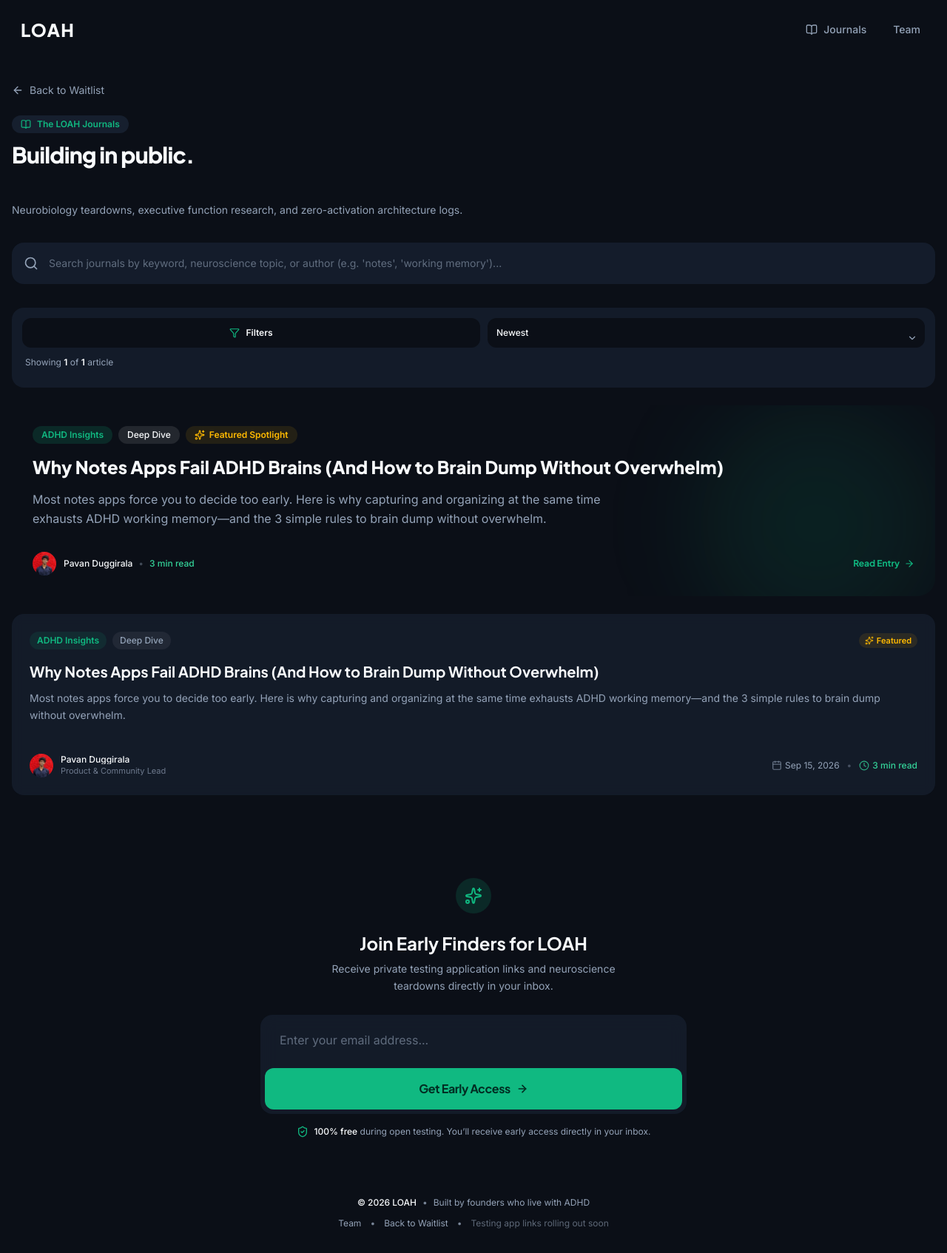
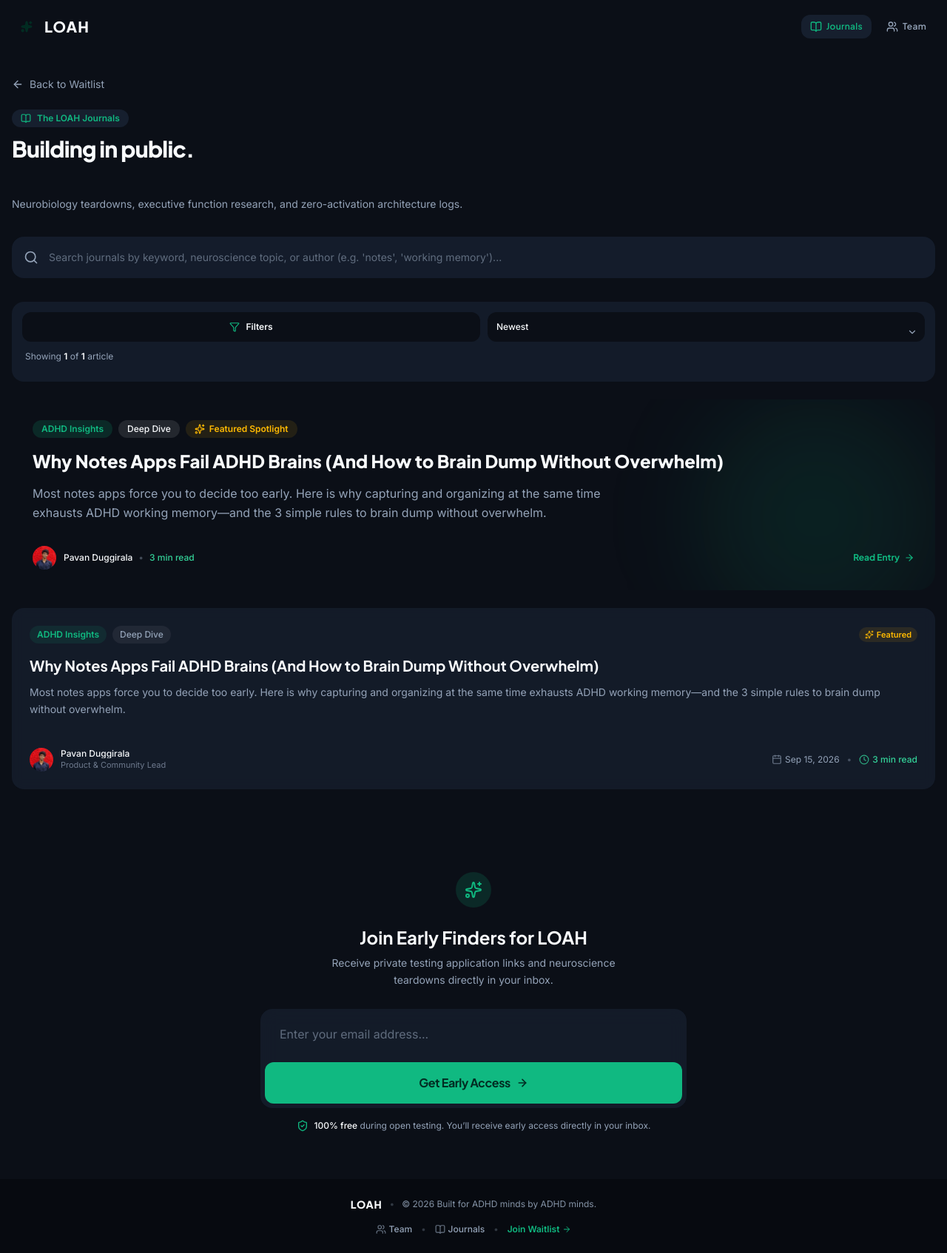
Before and after one commit to HarshaJyos/LOAH_WAITLIST, a Next.js app: page /journal in a window 1280 px wide. Shown: the whole page at 74% size. Built offline with nearby package versions, Linux system fonts and the light colour scheme.

Commit message:
feat: add Team icon to Header, harmonize golden ratio typography & responsive spacing in Header and Footer

```diff
--- a/components/Footer.tsx
+++ b/components/Footer.tsx
@@ -1,47 +1,65 @@
 "use client";
 
+import React from "react";
 import Link from "next/link";
 import { usePathname } from "next/navigation";
+import { Users, BookOpen, Sparkles, ArrowRight } from "lucide-react";
 
 export function Footer() {
   const pathname = usePathname();
   const isHome = pathname === "/";
 
   return (
-    <footer className="w-full py-4 sm:py-5 px-6 sm:px-10 flex flex-col sm:flex-row items-center justify-between text-xs text-[#94A3B8]/80 border-t border-white/[0.04] z-10 gap-3">
-      {/* Left Branding / ADHD Mission Note */}
-      <div className="flex flex-wrap items-center justify-center sm:justify-start gap-2">
-        <span className="font-medium text-[#F8FAFC]">© {new Date().getFullYear()} LOAH</span>
-        <span>•</span>
-        <span className="text-[#94A3B8]">Built by founders who live with ADHD</span>
+    <footer className="w-full border-t border-white/[0.06] bg-[#070A10]/90 backdrop-blur-md z-10 relative">
+      <div className="max-w-7xl mx-auto py-6 sm:py-8 px-4 sm:px-8 lg:px-12 flex flex-col sm:flex-row items-center justify-between text-xs text-[#94A3B8] gap-4">
+        {/* Left Branding & Mission Note */}
+        <div className="flex flex-wrap items-center justify-center sm:justify-start gap-2.5 text-center sm:text-left">
+          <Link href="/" className="font-heading font-extrabold text-sm text-[#F8FAFC] tracking-wider hover:text-[#10B981] transition-colors">
+            LOAH
+          </Link>
+          <span className="opacity-30">•</span>
+          <span className="font-body text-[#94A3B8]/90">
+            © {new Date().getFullYear()} Built for ADHD minds by ADHD minds.
+          </span>
         </div>
 
         {/* Right Navigation & Status */}
-      <div className="flex flex-wrap items-center justify-center sm:justify-end gap-3 sm:gap-4 text-xs">
+        <div className="flex flex-wrap items-center justify-center sm:justify-end gap-3 sm:gap-5 text-xs font-medium">
           <Link
             href="/team"
-          className="hover:text-[#F8FAFC] text-[#94A3B8] transition-colors underline-offset-4 hover:underline"
+            className="hover:text-[#10B981] text-[#94A3B8] transition-colors underline-offset-4 hover:underline inline-flex items-center gap-1"
           >
-          Team
+            <Users className="w-3.5 h-3.5 opacity-70" />
+            <span>Team</span>
           </Link>
-        <span>•</span>
-        {isHome ? (
+
+          <span className="opacity-30">•</span>
+
           <Link
             href="/journal"
-            className="hover:text-[#F8FAFC] text-[#94A3B8] transition-colors underline-offset-4 hover:underline"
+            className="hover:text-[#10B981] text-[#94A3B8] transition-colors underline-offset-4 hover:underline inline-flex items-center gap-1"
           >
-            Read Our Journals
+            <BookOpen className="w-3.5 h-3.5 opacity-70" />
+            <span>Journals</span>
           </Link>
+
+          <span className="opacity-30">•</span>
+
+          {isHome ? (
+            <span className="text-[#34D399] font-medium inline-flex items-center gap-1.5">
+              <span className="w-1.5 h-1.5 rounded-full bg-[#10B981] animate-pulse" />
+              <span>Private Beta In Progress</span>
+            </span>
           ) : (
             <Link
               href="/"
-            className="hover:text-[#F8FAFC] text-[#94A3B8] transition-colors underline-offset-4 hover:underline"
+              className="text-[#10B981] hover:underline font-semibold inline-flex items-center gap-1"
             >
-            Back to Waitlist
+              <span>Join Waitlist</span>
+              <ArrowRight className="w-3 h-3" />
             </Link>
           )}
-        <span>•</span>
-        <span className="text-[#94A3B8]/60">Testing app links rolling out soon</span>
+        </div>
       </div>
     </footer>
   );
--- a/components/Header.tsx
+++ b/components/Header.tsx
@@ -1,47 +1,79 @@
 "use client";
 
+import React from "react";
 import Link from "next/link";
-import { Sparkles, BookOpen } from "lucide-react";
+import { usePathname } from "next/navigation";
+import { BookOpen, Users, Sparkles } from "lucide-react";
+import { cn } from "@/lib/utils";
 
 export function Header() {
+  const pathname = usePathname();
+  const isJournalActive = pathname?.startsWith("/journal");
+  const isTeamActive = pathname?.startsWith("/team");
+
   return (
-    <header className="w-full py-5 px-6 sm:px-10 flex items-center justify-between z-20">
+    <header className="w-full py-4 sm:py-5 px-4 sm:px-8 lg:px-12 flex items-center justify-between z-30 relative max-w-7xl mx-auto">
       {/* Brand Logo */}
       <Link
         href="/"
-        className="group flex items-center text-decoration-none focus:outline-none focus-visible:ring-2 focus-visible:ring-[#10B981] rounded-lg p-1 transition-transform active:scale-95"
+        className="group flex items-center gap-2 focus:outline-none focus-visible:ring-2 focus-visible:ring-[#10B981] rounded-xl p-1 transition-transform active:scale-95"
+        aria-label="LOAH Home"
       >
-        <span className="font-heading font-extrabold text-2xl tracking-wider text-[#F8FAFC] group-hover:text-[#10B981] transition-colors">
+        <div className="w-8 h-8 rounded-xl bg-gradient-to-br from-[#10B981] to-[#047857] flex items-center justify-center text-[#022C22] shadow-[0_0_15px_rgba(16,185,129,0.3)] group-hover:shadow-[0_0_20px_rgba(16,185,129,0.5)] transition-all">
+          <Sparkles className="w-4 h-4 fill-current stroke-[2.5]" />
+        </div>
+        <span className="font-heading font-extrabold text-xl sm:text-2xl tracking-wider text-[#F8FAFC] group-hover:text-[#10B981] transition-colors">
           LOAH
         </span>
       </Link>
 
-      {/* Nav Actions */}
-      <nav className="flex items-center gap-3 sm:gap-6">
-        {/* Journals Link */}
+      {/* Navigation Actions */}
+      <nav className="flex items-center gap-2 sm:gap-4 lg:gap-6">
+        {/* Journals Link with Icon */}
         <Link
           href="/journal"
-          className="flex items-center gap-2 text-sm font-medium text-[#94A3B8] hover:text-[#F8FAFC] transition-colors py-2 px-3 rounded-md hover:bg-[#161F2E]/80 border border-transparent hover:border-white/10"
+          className={cn(
+            "group inline-flex items-center gap-1.5 sm:gap-2 text-xs sm:text-sm font-medium py-2 px-3 sm:px-3.5 rounded-xl border transition-all duration-200 cursor-pointer",
+            isJournalActive
+              ? "bg-[#161F2E] text-[#10B981] border-[#10B981]/40 shadow-[0_0_12px_rgba(16,185,129,0.15)]"
+              : "bg-transparent text-[#94A3B8] border-transparent hover:text-[#F8FAFC] hover:bg-[#161F2E]/70 hover:border-white/10"
+          )}
         >
-          <BookOpen className="w-4 h-4 text-[#94A3B8]" />
-          <span>Journals</span>
+          <BookOpen
+            className={cn(
+              "w-4 h-4 transition-colors shrink-0",
+              isJournalActive ? "text-[#10B981]" : "text-[#94A3B8] group-hover:text-[#10B981]"
+            )}
+          />
+          <span className="font-heading font-semibold tracking-wide">Journals</span>
         </Link>
 
-        {/* Team Link */}
+        {/* Team Link with Icon */}
         <Link
           href="/team"
-          className="flex items-center gap-2 text-sm font-medium text-[#94A3B8] hover:text-[#F8FAFC] transition-colors py-2 px-3 rounded-md hover:bg-[#161F2E]/80 border border-transparent hover:border-white/10"
+          className={cn(
+            "group inline-flex items-center gap-1.5 sm:gap-2 text-xs sm:text-sm font-medium py-2 px-3 sm:px-3.5 rounded-xl border transition-all duration-200 cursor-pointer",
+            isTeamActive
+              ? "bg-[#161F2E] text-[#10B981] border-[#10B981]/40 shadow-[0_0_12px_rgba(16,185,129,0.15)]"
+              : "bg-transparent text-[#94A3B8] border-transparent hover:text-[#F8FAFC] hover:bg-[#161F2E]/70 hover:border-white/10"
+          )}
         >
-          <span>Team</span>
+          <Users
+            className={cn(
+              "w-4 h-4 transition-colors shrink-0",
+              isTeamActive ? "text-[#10B981]" : "text-[#94A3B8] group-hover:text-[#10B981]"
+            )}
+          />
+          <span className="font-heading font-semibold tracking-wide">Team</span>
         </Link>
 
-        {/* Live Build Badge */}
-        <div className="hidden sm:flex items-center gap-2 py-1.5 px-3 rounded-full bg-[#161F2E] border border-white/10 text-xs font-medium text-[#94A3B8]">
+        {/* Live Build Badge (Hidden on mobile for balanced spatial economy) */}
+        <div className="hidden md:flex items-center gap-2 py-1.5 px-3 rounded-full bg-[#161F2E]/80 border border-white/10 text-xs font-medium text-[#94A3B8] shadow-sm">
           <span className="relative flex h-2 w-2">
             <span className="animate-ping absolute inline-flex h-full w-full rounded-full bg-[#10B981] opacity-75"></span>
             <span className="relative inline-flex rounded-full h-2 w-2 bg-[#10B981]"></span>
           </span>
-          <span>Early Beta Invites Rolling Out</span>
+          <span className="font-body tracking-tight text-[11px] lg:text-xs">Early Beta Invites Rolling Out</span>
         </div>
       </nav>
     </header>
```
Lines whose indentation alone changed are shown as unchanged.
